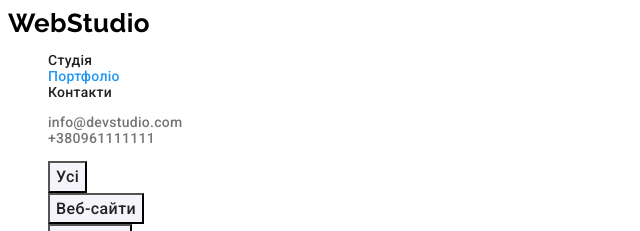
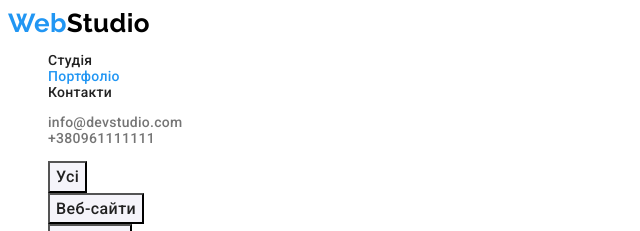
Before and after one commit to yavchik/goit-markup-hw-08, a plain HTML site: page portfolio.html in a window 1280 px wide. Shown: the top 231 px of the page, 0-640 px from the left. Drawn offline with Linux system fonts and the light colour scheme.

Commit message:
Исправил логотип

```diff
--- a/portfolio.html
+++ b/portfolio.html
@@ -14,7 +14,7 @@
   <body>
 
     <header class="header">
-      <a class="logo" href="./index.html"><span class="pre-color">Web</span>Studio</a>
+      <a class="logo" href="./index.html"><span class="logo-blue">Web</span>Studio</a>
       <nav class="nav">
         <ul class="list">
           <li class="item"><a class="link" href="./index.html">Студія</a></li>
```
